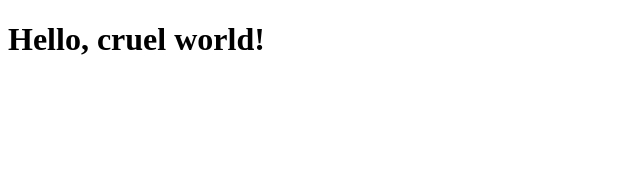
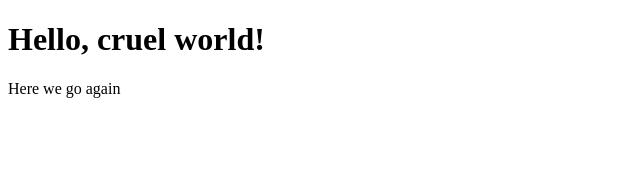
Before and after one commit to k-piekarczyk/pgui-dashboard, a React (Create React App) app: page / in a window 1280 px wide. Shown: the top 170 px of the page, without its empty margins (0-640 px from the left). Built offline with nearby package versions, Linux system fonts and the light colour scheme.

Commit message:
add deployment

```diff
--- a/package.json
+++ b/package.json
@@ -42,5 +42,6 @@
       "last 1 firefox version",
       "last 1 safari version"
     ]
-  }
+  },
+  "homepage": "https://k-piekarczyk.github.io/pgui-platform-demo"
 }
--- a/src/App.tsx
+++ b/src/App.tsx
@@ -4,6 +4,7 @@ export default class App extends React.Component {
   render() {
     return <div className="app">
         <h1>Hello, cruel world!</h1>
+        <p>Here we go again</p>
     </div>;
   }
 }
--- /dev/null
+++ b/src/react-app-env.d.ts
@@ -0,0 +1 @@
+/// <reference types="react-scripts" />
```
